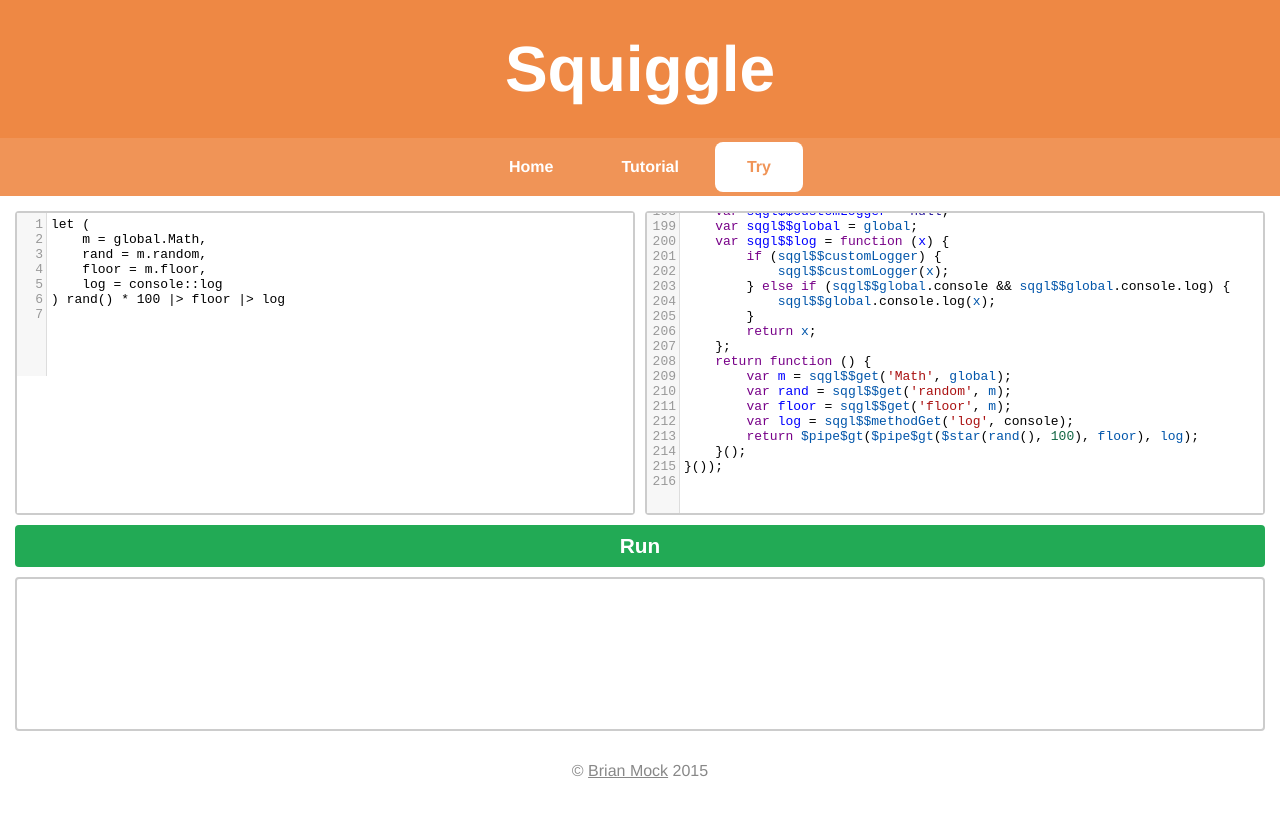
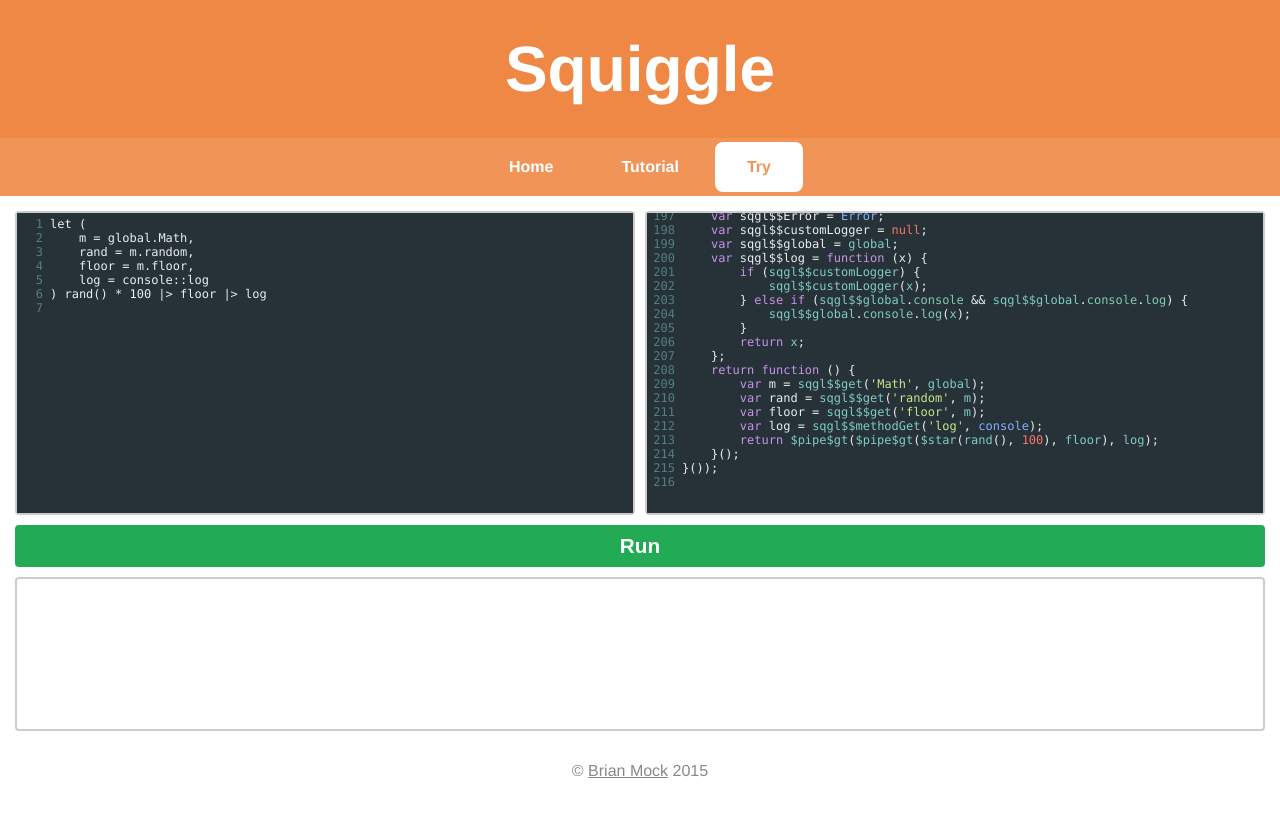
Before and after one commit to squiggle-lang/squiggle-lang.org, a Jekyll site: the page built from try/index.html, in a window 1280 px wide. Shown: the top 817 px of the page. Built offline with Jekyll 4.4.1, drawn with Linux system fonts in a browser that asks for light colours; nearby versions of some CDN libraries; library files that are not in the unit come from our copies.

Commit message:
Made CodeMirror look nicer

```diff
--- a/_sass/workspace.scss
+++ b/_sass/workspace.scss
@@ -2,6 +2,11 @@
     $gap: 5px;
     display: flex;
     flex-flow: row wrap;
+
+    .CodeMirror {
+        font-family: $fontCode;
+        font-size: 12px;
+    }
 
     section {
         flex: 1 1 40%;
--- a/try/index.html
+++ b/try/index.html
@@ -20,6 +20,7 @@
 
 <script src="{{ site.baseurl }}/vendor/codemirror-5.6/lib/codemirror.js"></script>
 <link rel="stylesheet" href="{{ site.baseurl }}/vendor/codemirror-5.6/lib/codemirror.css">
+<link rel="stylesheet" href="{{ site.baseurl }}/vendor/codemirror-5.6/theme/material.css">
 <script src="{{ site.baseurl }}/vendor/codemirror-5.6/mode/javascript/javascript.js"></script>
 
 <script src="{{ site.baseurl }}/try/bundle.js"></script>
--- a/try/main.js
+++ b/try/main.js
@@ -8,6 +8,7 @@
     lineWrapping: true,
     lineNumbers: true,
     mode: "text/plain",
+    theme: "material",
 };
 
 var javascriptCodeOpts = {
@@ -15,6 +16,7 @@
     lineNumbers: true,
     readOnly: true,
     mode: "application/javascript",
+    theme: "material",
 };
 
 function sel(sel) {
```
Also changed, not shown: try/bundle.js.
